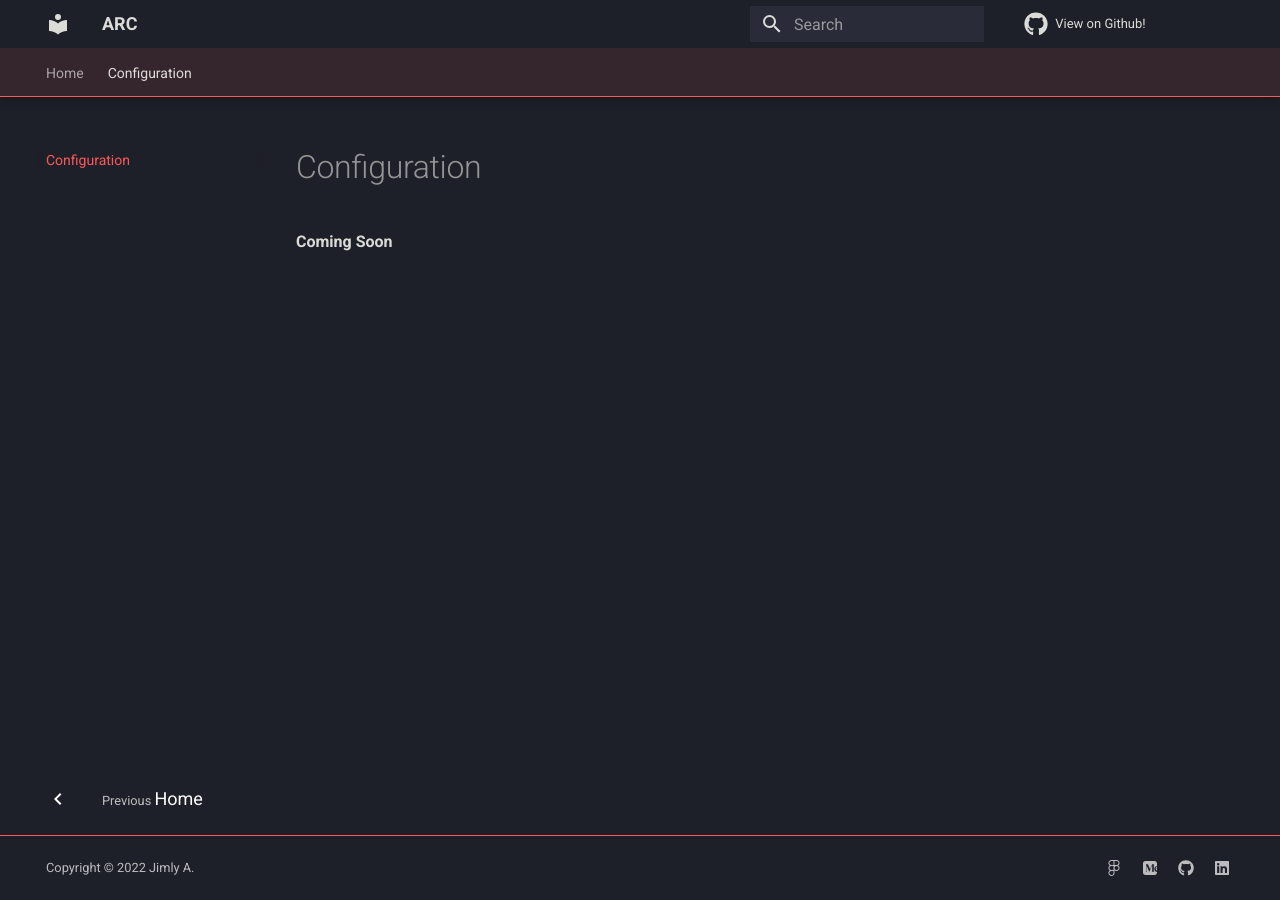
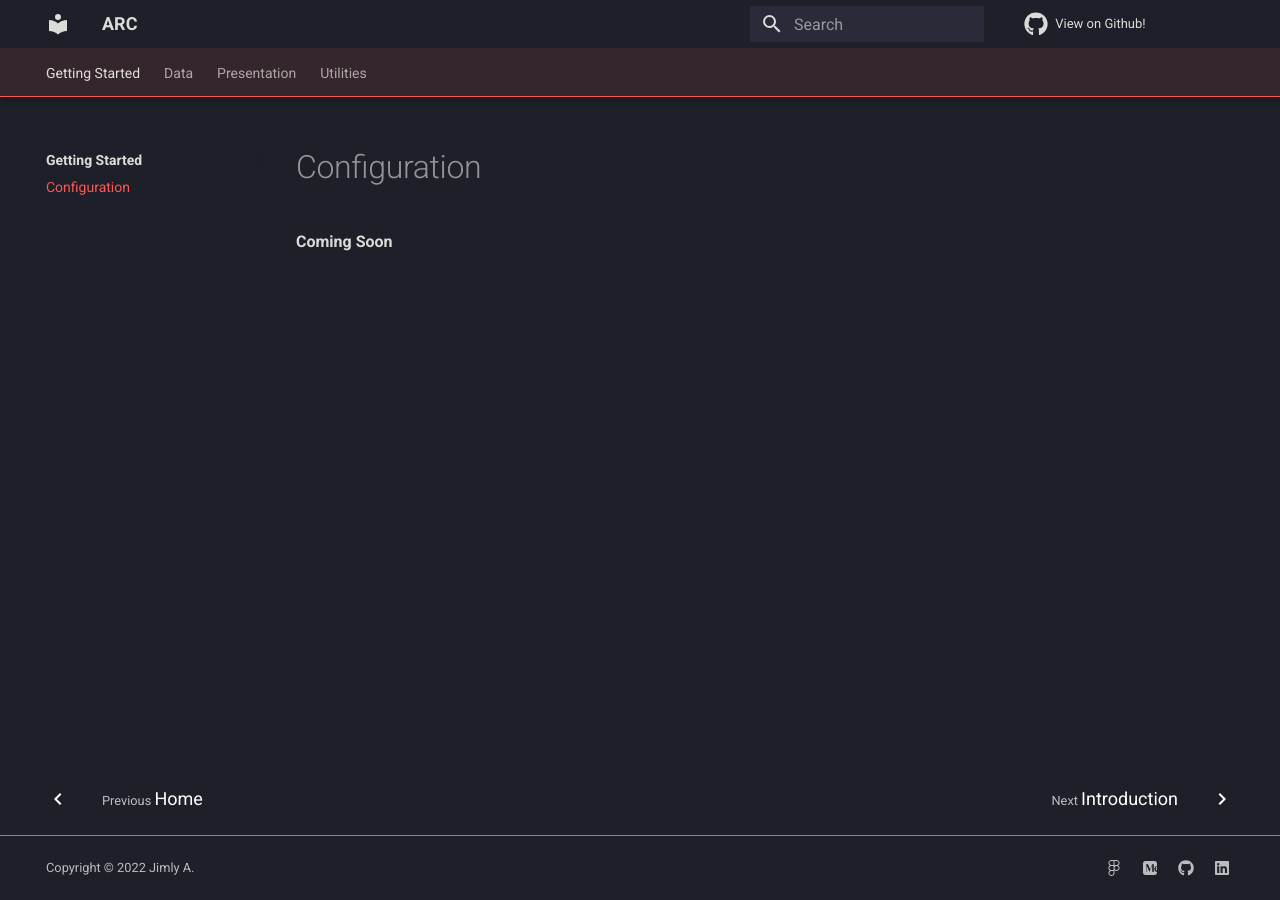
Before and after one commit to jimlyas/arc, an MkDocs documentation site: the page built from docs/src/getting-started/configuration.md, in a window 1280 px wide. Built offline with MkDocs 1.6.1 and Material for MkDocs 9.7.7, drawn with Linux system fonts in a browser that asks for light colours; comment, search, counter and statistics services are not loaded.

Commit message:
setup tab modules for documentation

```diff
--- a/mkdocs.yml
+++ b/mkdocs.yml
@@ -55,8 +55,15 @@ plugins:
 
 # Navigation
 nav:
-  - Home: index.md
-  - Configuration: configuration.md
+  - Getting Started:
+      - Home: index.md
+      - Configuration: getting-started/configuration.md
+  - Data:
+      - Introduction: data/introduction.md
+  - Presentation:
+      - Introduction: presentation/introduction.md
+  - Utilities:
+      - Introduction: utilities/introduction.md
 
 markdown_extensions:
   - abbr
```
Also changed, not shown: docs/src/data/introduction.md (added, +3 -0 lines), docs/src/presentation/introduction.md (added, +3 -0 lines), docs/src/utilities/introduction.md (added, +3 -0 lines), docs/src/getting-started/configuration.md (renamed from docs/src/configuration.md).
